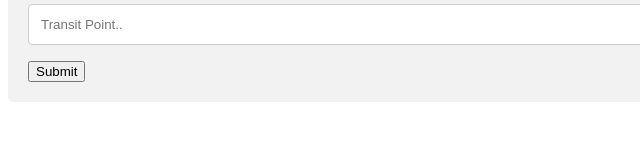
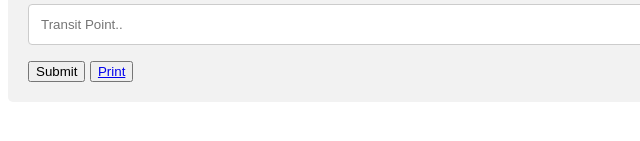
Before and after one commit to Rusydy/printjs, a website: page index.html in a window 1280 px wide. Shown: the part 643-784 px from the top of the page, 0-640 px from the left. Drawn offline with nearby package versions, Linux system fonts and the light colour scheme.

Commit message:
ADD: button to get print

```diff
--- a/index.html
+++ b/index.html
@@ -68,8 +68,10 @@
 
             <label for="transit_point">Transit Point</label>
             <input type="text" id="transit_point" name="transit_point" placeholder="Transit Point..">
-
             <input type="submit" value="Submit">
+            <button>
+                <a href="/print" method="get">Print</a>
+            </button>
         </form>
     </div>
 </body>
```
